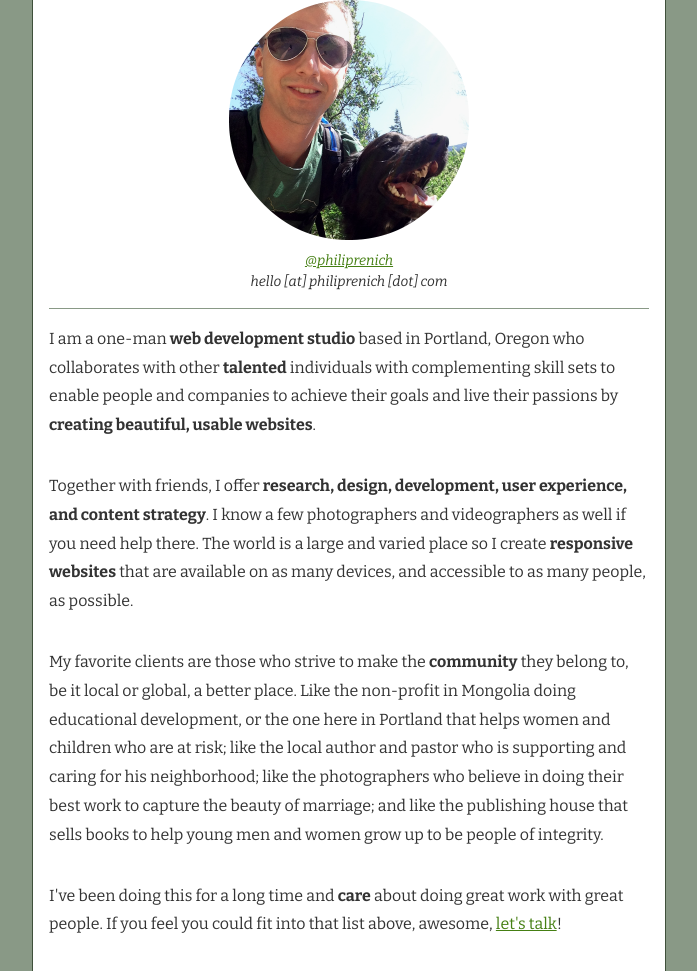
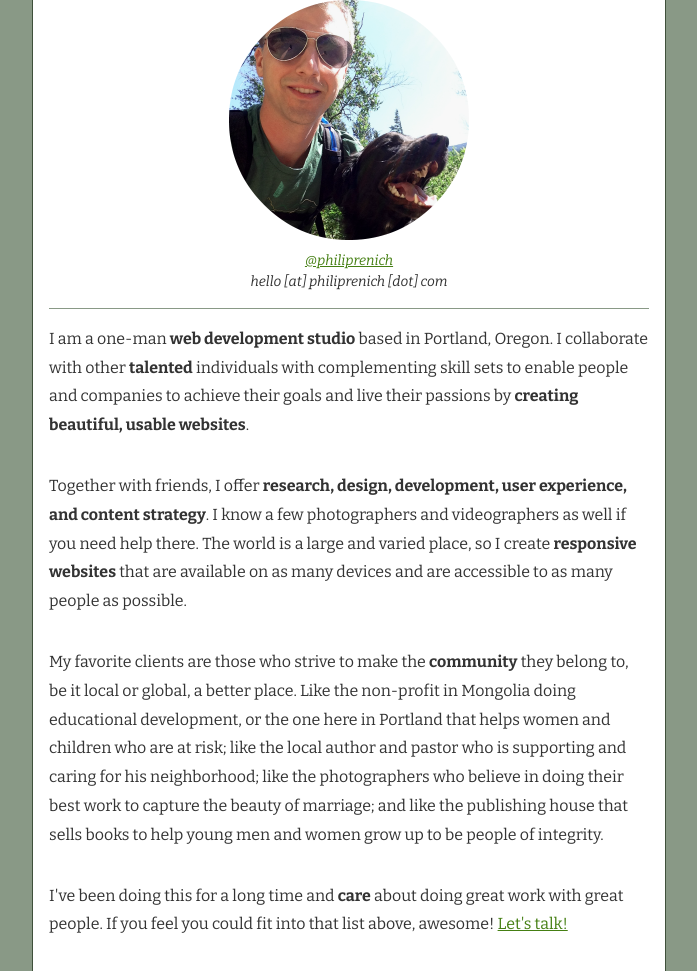
Before and after one commit to philiprenich/philiprenich.github.io, a plain HTML site: page index.html in a window 1280 px wide. Shown: the part 88-1059 px from the top of the page, without its empty margins (291-988 px from the left). Drawn offline with nearby package versions, Linux system fonts and the light colour scheme.

Commit message:
Updated copy with editor's changes

```diff
--- a/index.html
+++ b/index.html
@@ -35,10 +35,9 @@
 <div id="wrap">
 
 <section role="main">
-	<p>I am a one-man <b>web development studio</b> based in Portland, Oregon who collaborates with other <strong>talented</strong> individuals with complementing skill sets to enable people and companies to achieve their goals and live their passions by <b>creating beautiful, usable websites</b>.</p>
-	<p>Together with friends, I offer <b>research, design, development, user experience, and content strategy</b>. I know a few photographers and videographers as well if you need help there. The world is a large and varied place so I create <b>responsive websites</b> that are available on as many devices, and accessible to as many people, as possible.</p>
-	<p>My favorite clients are those who strive to make the <b>community</b> they belong to, be it local or global, a better place. Like the non-profit in Mongolia doing educational development, or the one here in Portland that helps women and children who are at risk; like the local author and pastor who is supporting and caring for his neighborhood; like the photographers who believe in doing their best work to capture the beauty of marriage; and like the publishing house that sells books to help young men and women grow up to be people of integrity.</p>
-	<p>I&#39;ve been doing this for a long time and <b>care</b> about doing great work with great people. If you feel you could fit into that list above, awesome, <a href="contact.html" target="_blank">let&#39;s talk</a>!</p>
+	<p>I am a one-man <strong>web development studio</strong> based in Portland, Oregon. I collaborate with other <strong>talented</strong> individuals with complementing skill sets to enable people and companies to achieve their goals and live their passions by <strong>creating beautiful, usable websites</strong>.</p>
+	<p>Together with friends, I offer <strong>research, design, development, user experience, and content strategy</strong>. I know a few photographers and videographers as well if you need help there. The world is a large and varied place, so I create <strong>responsive websites</strong> that are available on as many devices and are accessible to as many people as possible. </p><p>My favorite clients are those who strive to make the <strong>community</strong> they belong to, be it local or global, a better place. Like the non-profit in Mongolia doing educational development, or the one here in Portland that helps women and children who are at risk; like the local author and pastor who is supporting and caring for his neighborhood; like the photographers who believe in doing their best work to capture the beauty of marriage; and like the publishing house that sells books to help young men and women grow up to be people of integrity.</p>
+	<p>I&#39;ve been doing this for a long time and <strong>care</strong> about doing great work with great people. If you feel you could fit into that list above, awesome! <a href="contact.html" target="_blank">Let&#39;s talk!</a></p>
 </section>
 <aside role="secondary">
 	<p class="intro"><span class="hi">Hi,</span>
```
